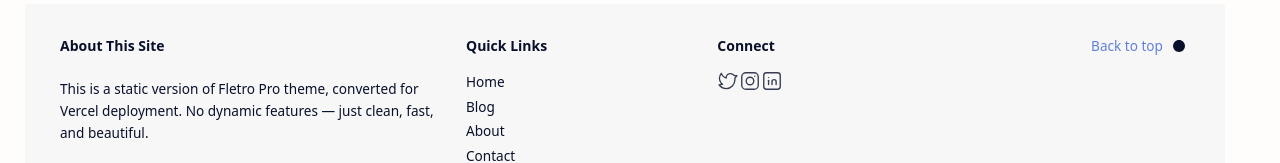
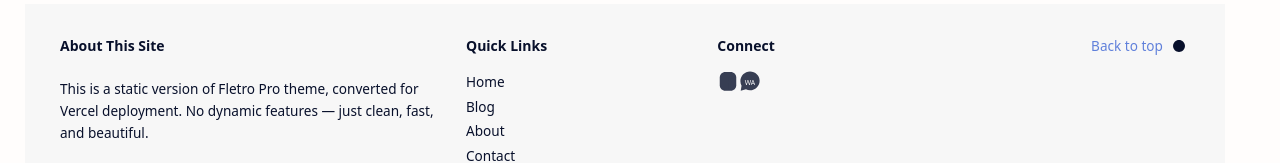
Before and after one commit to KucingTurunyaw/APF, a plain HTML site: page index.html in a window 1280 px wide. Shown: the part 2242-2405 px from the top of the page. Drawn offline with Linux system fonts and the light colour scheme; a web font is replaced by a local one.

Commit message:
Update index.html

```diff
--- a/index.html
+++ b/index.html
@@ -255,19 +255,27 @@
         <li><a href="#">Contact</a></li>
       </ul>
     </div>
+
     <div class="widget">
-      <h4 class="title">Connect</h4>
-      <div class="sL">
-        <a href="#" data-text="Twitter">
-          <svg viewBox="0 0 32 32"><path d="M13.35,28A13.66,13.66,0,0,1,2.18,22.16a1,1,0,0,1,.69-1.56l2.84-.39A12,12,0,0,1,5.44,4.35a1,1,0,0,1,1.7.31,9.87,9.87,0,0,0,5.33,5.68,7.39,7.39,0,0,1,7.24-6.15,7.29,7.29,0,0,1,5.88,3H29a1,1,0,0,1,.9.56,1,1,0,0,1-.11,1.06L27,12.27c0,.14,0,.28-.05.41a12.46,12.46,0,0,1,.09,1.43A13.82,13.82,0,0,1,13.35,28ZM4.9,22.34A11.63,11.63,0,0,0,13.35,26,11.82,11.82,0,0,0,25.07,14.11,11.42,11.42,0,0,0,25,12.77a1.11,1.11,0,0,1,0-.26c0-.22.05-.43.06-.65a1,1,0,0,1,.22-.58l1.67-2.11H25.06a1,1,0,0,1-.85-.47,5.3,5.3,0,0,0-4.5-2.51,5.41,5.41,0,0,0-5.36,5.45,1.07,1.07,0,0,1-.4.83,1,1,0,0,1-.87.2A11.83,11.83,0,0,1,6,7,10,10,0,0,0,8.57,20.12a1,1,0,0,1,.37,1.05,1,1,0,0,1-.83.74Z"/></svg>
-        </a>
-        <a href="#" data-text="Instagram">
-          <svg viewBox="0 0 32 32"><path d="M22,3H10a7,7,0,0,0-7,7V22a7,7,0,0,0,7,7H22a7,7,0,0,0,7-7V10A7,7,0,0,0,22,3Zm5,19a5,5,0,0,1-5,5H10a5,5,0,0,1-5-5V10a5,5,0,0,1,5-5H22a5,5,0,0,1,5,5Z"/><path d="M16,9.5A6.5,6.5,0,1,0,22.5,16,6.51,6.51,0,0,0,16,9.5Zm0,11A4.5,4.5,0,1,1,20.5,16,4.51,4.51,0,0,1,16,20.5Z"/><circle cx="23" cy="9" r="1"/></svg>
-        </a>
-        <a href="#" data-text="LinkedIn">
-          <svg viewBox="0 0 32 32"><path d="M24,3H8A5,5,0,0,0,3,8V24a5,5,0,0,0,5,5H24a5,5,0,0,0,5-5V8A5,5,0,0,0,24,3Zm3,21a3,3,0,0,1-3,3H8a3,3,0,0,1-3-3V8A3,3,0,0,1,8,5H24a3,3,0,0,1,3,3Z"/><path d="M11,14a1,1,0,0,0-1,1v6a1,1,0,0,0,2,0V15A1,1,0,0,0,11,14Z"/><path d="M19,13a4,4,0,0,0-4,4v4a1,1,0,0,0,2,0V17a2,2,0,0,1,4,0v4a1,1,      0,0,0,2,0V17A4,4,0,0,0,19,13Z"/><circle cx="11" cy="11" r="1"/></svg>
-        </a>
-      </div>
+  <h4 class="title">Connect</h4>
+  <div class="sL">
+    <!-- Facebook -->
+    <a href="https://www.facebook.com/Allpiratefile/" target="_blank" data-text="Facebook">
+      <svg viewBox="0 0 32 32">
+        <path d="M20,3H12c-4.4,0-8,3.6-8,8v11c0,4.4,3.6,8,8,8h8c4.4,0,8-3.6,8-8V11C28,6.6,24.4,3,20,3z"/>
+        <path d="M19,19h2.5V16H19v-1.5c0-1.4,0.5-2.5,2.5-2.5h1.5V9H21c-2.8,0-4.5,1.7-4.5,4.5V16H14v3h2.5V28H19V19z"/>
+      </svg>
+    </a>
+
+    <!-- WhatsApp -->
+    <a href="https://whatsapp.com/channel/0029Vb8gJxv8KMqq6HIoBf0M" target="_blank" data-text="WhatsApp">
+      <svg viewBox="0 0 32 32">
+        <path d="M16,2C8.3,2,2,8.3,2,16c0,2.5,0.6,4.8,1.7,6.8L2.5,30l7.6-2C12,29.1,13.9,29.5,16,29.5c7.7,0,14-6.3,14-14S23.7,2,16,2z"/>
+        <text x="16" y="22" text-anchor="middle" font-size="10" fill="white">WA</text>
+      </svg>
+    </a>
+  </div>
+</div>
     </div>
     <div class="widget">
       <div class="cdtIn">
```
